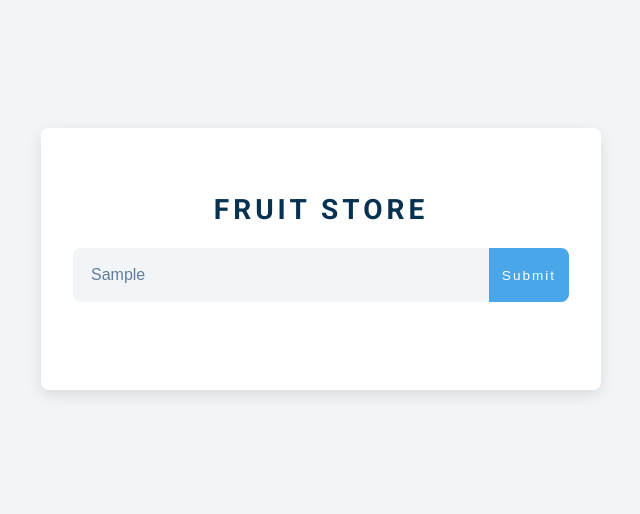
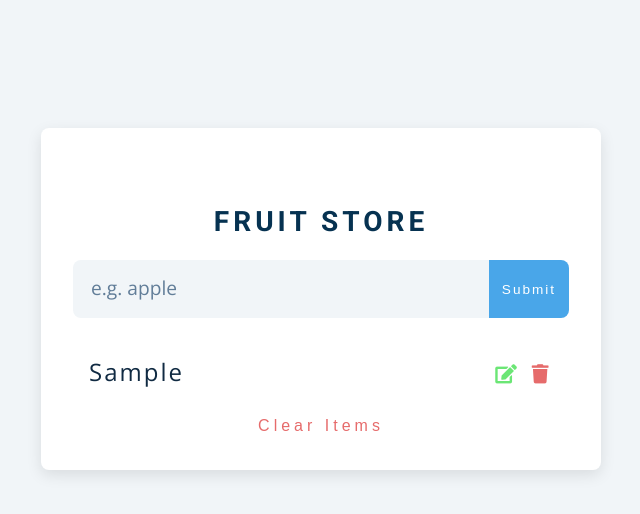
Before and after one commit to imthevk/Javascript-Projects, a plain HTML site: page fruits-store/index.html in a window 1280 px wide. Both pictures are taken after typing "Sample" into the empty fields and a click on the button "Submit". Shown: the whole page, without its empty margins (319-959 px from the left). Drawn offline with nearby package versions, Linux system fonts and the light colour scheme.

Commit message:
addFruit functionality add

```diff
--- a/fruits-store/index.html
+++ b/fruits-store/index.html
@@ -6,6 +6,10 @@
     <meta name="viewport" content="width=device-width, initial-scale=1.0">
     <title>Fruits store CRUD</title>
     <link rel="icon" href="https://www.google.com/s2/u/0/favicons?domain=https://learnjavascript.online/">
+    <link
+        rel="stylesheet"
+        href="https://cdnjs.cloudflare.com/ajax/libs/font-awesome/5.14.0/css/all.min.css"
+    />
     <link rel="stylesheet" href="style.css">
     <script src="script.js" defer></script>
 </head>
--- a/fruits-store/script.js
+++ b/fruits-store/script.js
@@ -8,8 +8,49 @@ const container = document.querySelector(".fruit-container");
 const list = document.querySelector(".fruit-list");
 const clearBtn = document.querySelector(".clear-btn");
 
-form.addEventListener("submit", (e) => {
+form.addEventListener("submit", addFruit);
+
+function addFruit(e) {
   e.preventDefault();
   const inputValue = fruit.value;
   //   list.textContent = inputValue;
-});
+  const id = new Date().getTime().toString();
+
+  if (inputValue !== "") {
+    const element = document.createElement("article");
+    let attr = document.createAttribute("data-id");
+    attr.value = id;
+    element.setAttributeNode(attr);
+    element.classList.add("fruit-item");
+    console.log(element);
+    element.innerHTML = `<p class="title">${inputValue}</p>
+      <div class="btn-container">
+        <!-- edit btn -->
+        <button type="button" class="edit-btn">
+          <i class="fas fa-edit"></i>
+        </button>
+        <!-- delete btn -->
+        <button type="button" class="delete-btn">
+          <i class="fas fa-trash"></i>
+        </button>
+      </div>
+    `;
+    list.appendChild(element);
+    container.classList.add("show-container");
+    displayAlert("item added to the list", "success");
+    fruit.value = "";
+  } else {
+    displayAlert("please enter value", "danger");
+  }
+}
+
+// display alert
+function displayAlert(text, action) {
+  alert.textContent = text;
+  alert.classList.add(`alert-${action}`);
+  // remove alert
+  setTimeout(function () {
+    alert.textContent = "";
+    alert.classList.remove(`alert-${action}`);
+  }, 1000);
+}
--- a/fruits-store/style.css
+++ b/fruits-store/style.css
@@ -182,11 +182,11 @@ fruit List
 }
 .alert {
   margin-bottom: 1rem;
-  height: 1.25rem;
+  height: 2rem;
   display: grid;
   align-items: center;
   text-align: center;
-  font-size: 0.7rem;
+  font-size: 1.2rem;
   border-radius: 0.25rem;
   letter-spacing: var(--spacing);
   text-transform: capitalize;
@@ -215,7 +215,7 @@ fruit List
   border-top-left-radius: var(--radius);
   border-bottom-left-radius: var(--radius);
   border-color: transparent;
-  font-size: 1rem;
+  font-size: 1.2rem;
   flex: 1 0 auto;
   color: var(--clr-grey-5);
 }
@@ -262,6 +262,7 @@ fruit List
   padding: 0.25rem 1rem;
   border-radius: var(--radius);
   text-transform: capitalize;
+  font-size: 1.5em;
 }
 .fruit-item:hover {
   color: var(--clr-grey-5);
@@ -299,7 +300,7 @@ fruit List
 }
 .clear-btn {
   text-transform: capitalize;
-  width: 10rem;
+  width: 20em;
   height: 1.5rem;
   display: grid;
   align-items: center;
@@ -307,7 +308,7 @@ fruit List
   border-color: transparent;
   color: var(--clr-red-light);
   margin: 0 auto;
-  font-size: 0.85rem;
+  font-size: 1em;
   letter-spacing: var(--spacing);
   cursor: pointer;
   transition: var(--transition);
@@ -316,3 +317,6 @@ fruit List
 .clear-btn:hover {
   color: var(--clr-red-dark);
 }
+.btn-container button {
+  font-size: 0.8em;
+}
```
